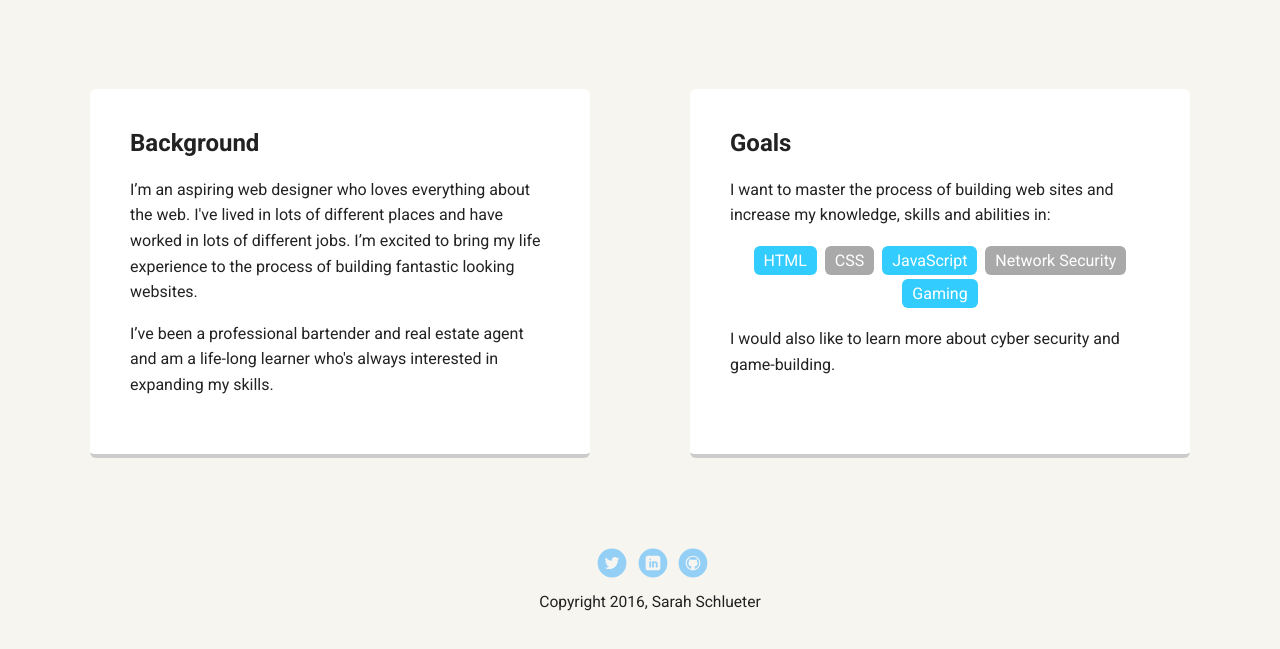
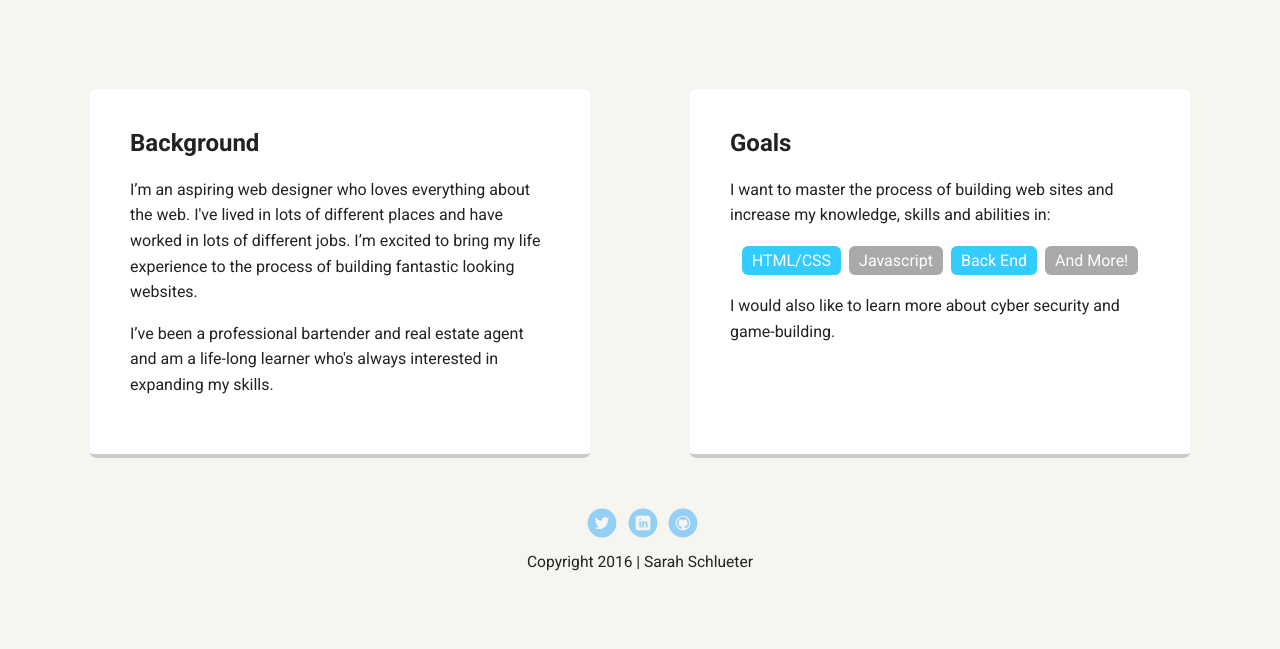
Before and after one commit to SarahMarie73/Portfolio-Website, a plain HTML site: page index.html in a window 1280 px wide. Shown: the part 431-1080 px from the top of the page. After the commit the page ends 1058 px from the top, so only its background shows below. Drawn offline with Linux system fonts and the light colour scheme; a web font is replaced by a local one.

Commit message:
centered social buttons

```diff
--- a/index.html
+++ b/index.html
@@ -34,11 +34,10 @@
         <h2>Goals</h2>
         <p>I want to master the process of building web sites and increase my knowledge, skills and abilities in:</p>
         <ul class="skills">
-          <li>HTML</li>
-          <li>CSS</li>
-          <li>JavaScript</li>
-          <li>Network Security</li>
-          <li>Gaming</li>
+          <li>HTML/CSS</li>
+          <li>Javascript</li>
+          <li>Back End</li>
+          <li>And More!</li>
         </ul>
         <p>I would also like to learn more about cyber security and game-building.</p>
       </div>
@@ -50,7 +49,7 @@
         <li><a href="https://www.linkedin.com/in/sarahschlueter1" class="social linkedin">LinkedIn</a></li>
         <li><a href="http://github.com/sarahmarie73" class="social github">Github</a></li>
       </ul>
-      <p class="copyright">Copyright 2016, Sarah Schlueter</p>
+      <p class="copyright">Copyright 2016 | Sarah Schlueter</p>
     </footer>
   </body>
   </html>
--- a/styles.css
+++ b/styles.css
@@ -132,7 +132,8 @@ ul.skills {
 footer {
   width: 100%;
   min-height: 30px;
-  padding: 20px 0 40px 20px;
+  padding: 20px 0 40px;
+  margin: auto;
 }
 
 footer .copyright {
@@ -208,8 +209,8 @@ a.social:hover {
 
   footer {
     font-size: 1.3em;
-    max-width: 1200px;
-    margin: 40px auto;
+    max-width: 100%;
+    margin: 0 auto;
   }
 
 }
```
